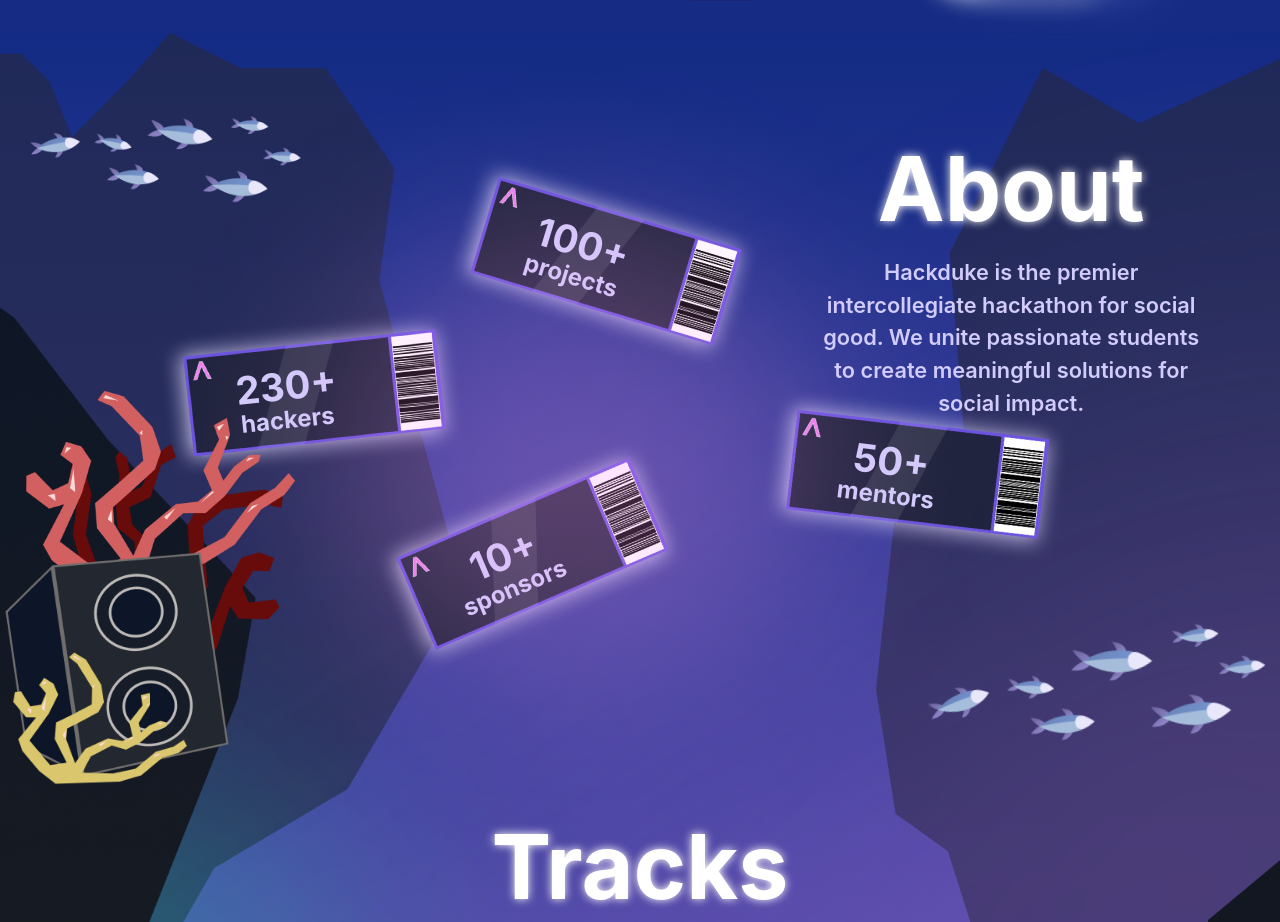
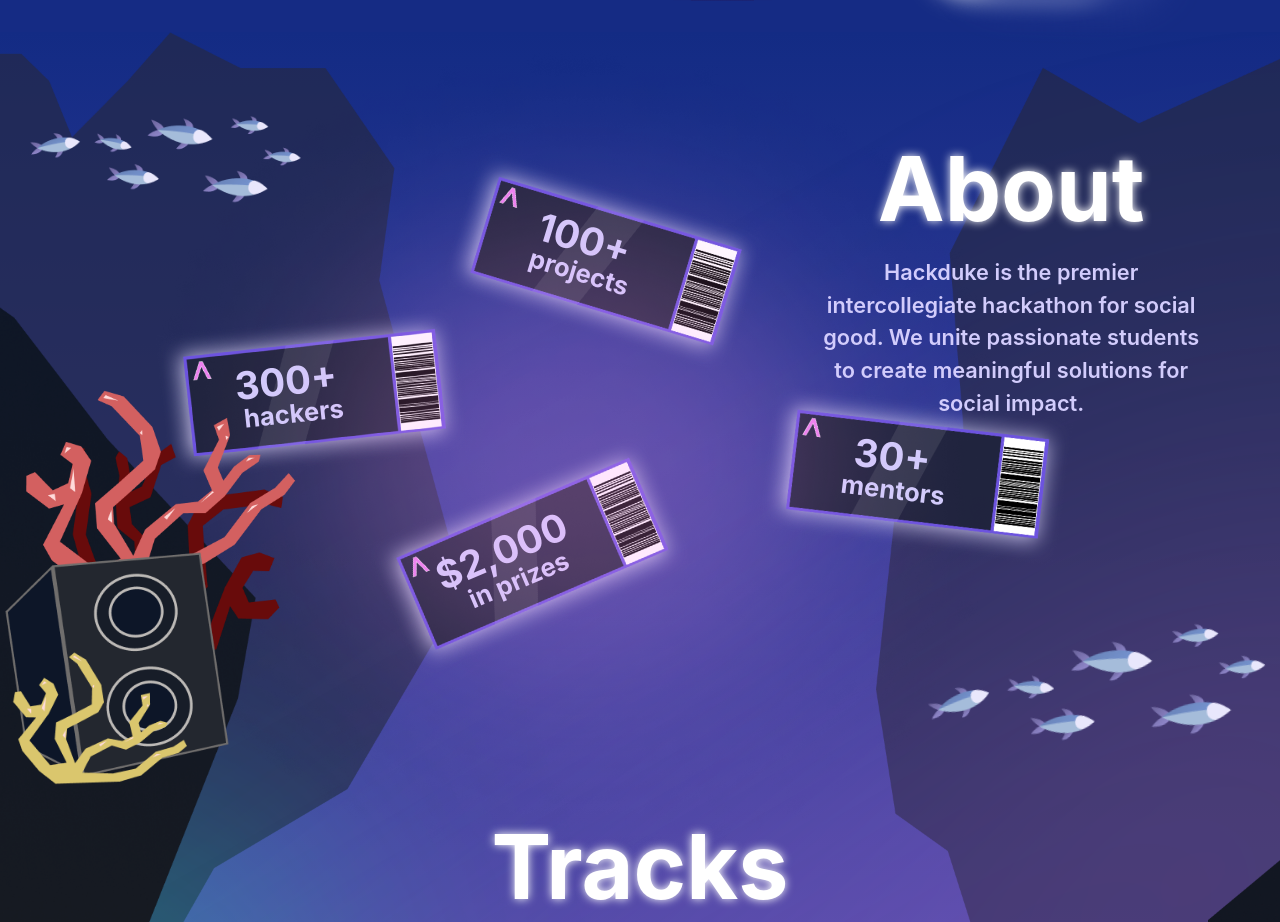
Before and after one commit to hack-duke/2025.hackduke.org, a React (Create React App) app: page / in a window 1280 px wide. Shown: the part 768-1690 px from the top of the page. Built offline with nearby package versions, Linux system fonts and the light colour scheme.

Commit message:
about ticket text sizing

```diff
--- a/src/components/about.js
+++ b/src/components/about.js
@@ -22,16 +22,16 @@
       {/* Tickets with Separate Texts */}
       <div className="z-50">
         <div className="transform translate-x-[17vw] sm:translate-x-[12vw] translate-y-[20vw] rotate-[-3deg]">
-          <Ticket mainText="230+" subText="hackers" />
+          <Ticket mainText="300+" subText="hackers" />
         </div>
         <div className="transform translate-x-[32vw] sm:translate-x-[35vw] translate-y-[20vw] sm:translate-y-[25vw] rotate-[20deg]">
           <Ticket mainText="100+" subText="projects" />
         </div>
         <div className="transform translate-x-[55vw] sm:translate-x-[60vw] translate-y-[35vw] rotate-[10deg]">
-          <Ticket mainText="50+" subText="mentors" />
+          <Ticket mainText="30+" subText="mentors" />
         </div>
         <div className="transform translate-x-[25vw] translate-y-[27vw] sm:translate-y-[22vw] rotate-[-20deg]">
-          <Ticket mainText="10+" subText="sponsors" />
+          <Ticket mainText="$2,000" subText="in prizes" />
         </div>
       </div>
 
@@ -59,12 +59,12 @@
   return (
     <div className="absolute w-[27vw] sm:w-[24vw] max-w-none h-auto">
       <img src="/images/AboutTicket.png" alt="Ticket" className="w-full h-auto object-cover" />
-      <p className="absolute inset-0 flex items-center justify-center text-about_ticket_text font-bold text-sm sm:text-[3vw] font-urbanist
-              transform -translate-y-[0.1vw] -translate-x-[2vw] rotate-[-3deg] sm:-translate-y-[0.7vw] sm:-translate-x-[2vw] sm:rotate-[-3deg]">
+      <p className="absolute inset-0 flex items-center justify-center text-about_ticket_text font-bold text-[3vw] font-urbanist
+              transform -translate-y-[1vw] -translate-x-[2vw] rotate-[-3deg]">
         {mainText}
       </p>
-      <p className="absolute inset-0 flex items-center justify-center text-about_ticket_text font-bold text-sm sm:text-lg lg:text-2xl font-urbanist
-                transform -translate-y-[-2.5vw] -translate-x-[1.5vw] rotate-[-3deg] sm:-translate-y-[-2vw] sm:-translate-x-[2vw] sm:rotate-[-3deg]">
+      <p className="absolute inset-0 flex items-center justify-center text-about_ticket_text font-bold text-[2vw] font-urbanist
+                transform -translate-y-[-1.5vw] -translate-x-[1.5vw] rotate-[-3deg]">
         {subText}
       </p>
     </div>
```
